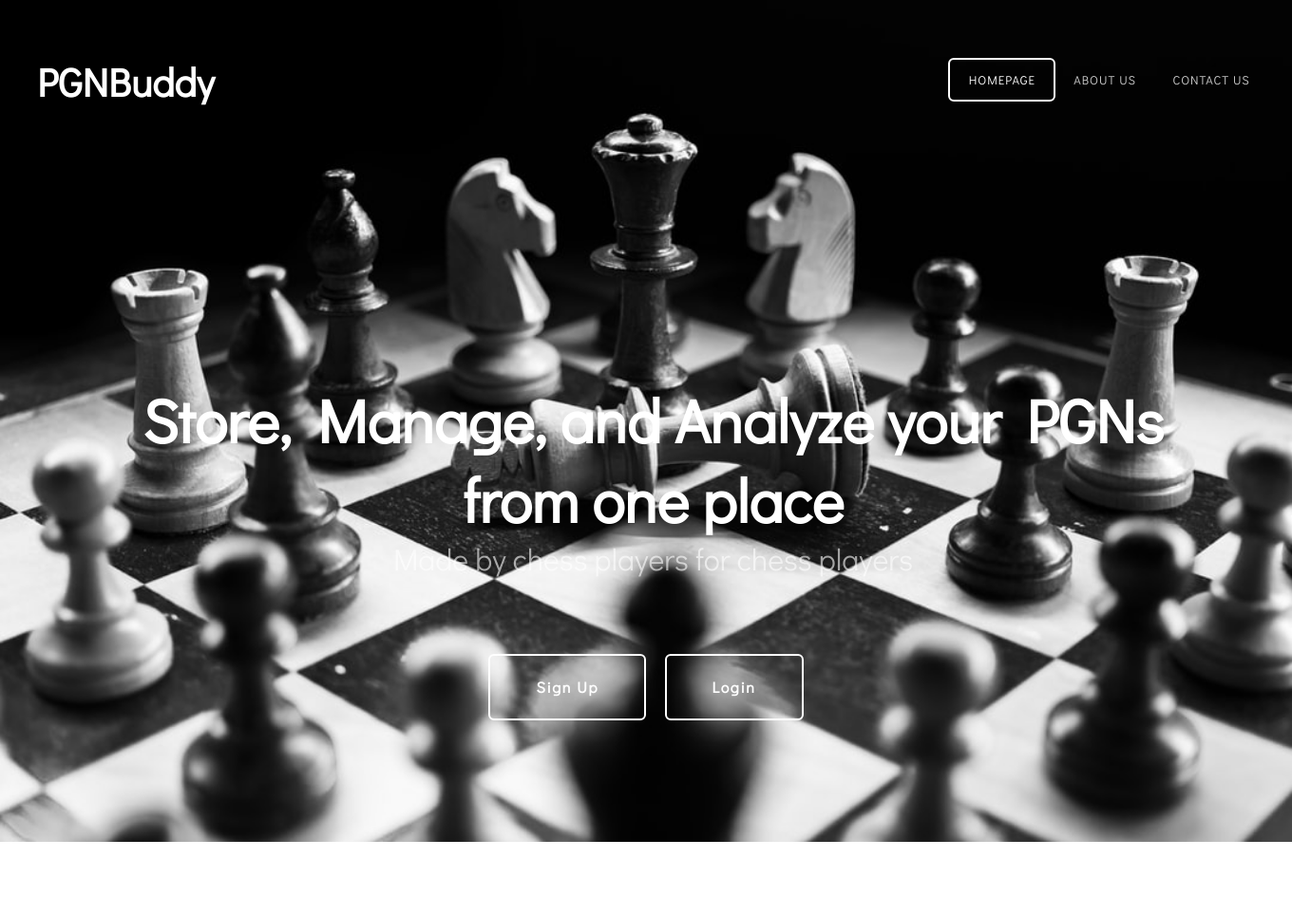
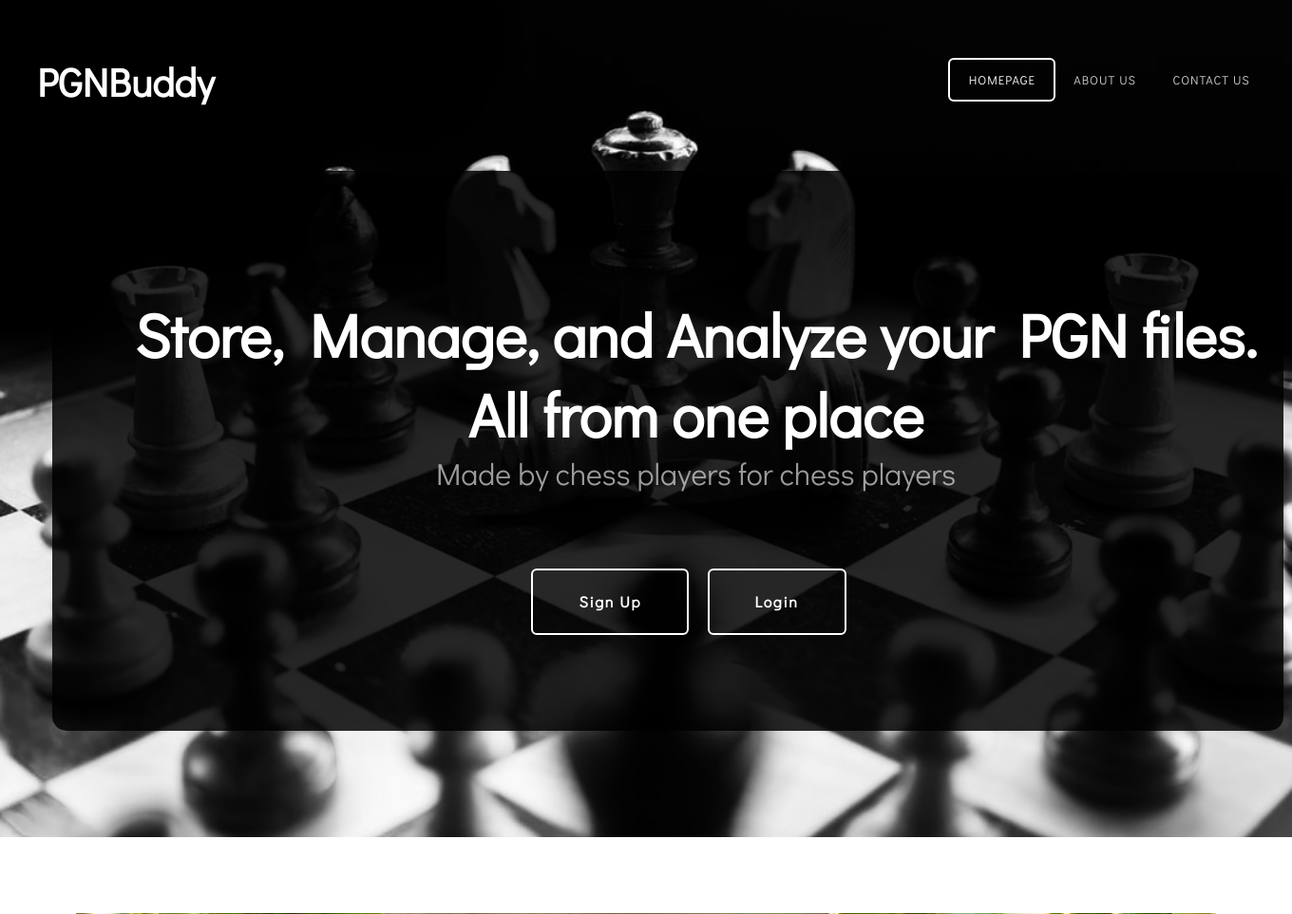
Before and after one commit to trevor-ofarrell/python-chess, a Flask app: template python-chessv2/PGNBuddy/templates/webindex.html in a window 1360 px wide. Shown: the top 963 px of the page at 95% size. Run offline with Flask 2, Linux system fonts and the light colour scheme; the template is opened without the code that fills it, so the values that code supplies are empty.

Commit message:
cleaning up the front end

```diff
--- a/python-chessv2/PGNBuddy/static/css/default.css
+++ b/python-chessv2/PGNBuddy/static/css/default.css
@@ -342,6 +342,11 @@
 		font-size: 2.7em;
 	}
 
+	.hometitle
+	{
+		margin-top: -100px;
+	}
+
 	.title .byline
 	{
 		font-size: 1.3em;
--- a/python-chessv2/PGNBuddy/templates/lichessupload.html
+++ b/python-chessv2/PGNBuddy/templates/lichessupload.html
@@ -27,7 +27,7 @@ Released   : 20140314
 <div id="header-wrapper">
 	<div id="header" class="container">
 		<div id="logo">
-			<h1><a href="#">PGNBuddy</a></h1>
+			<h1><a href="{{url_for('main.home')}}">PGNBuddy</a></h1>
 		</div>
 		<div id="menu">
 			<ul>
--- a/python-chessv2/PGNBuddy/templates/user_dashboard.html
+++ b/python-chessv2/PGNBuddy/templates/user_dashboard.html
@@ -27,7 +27,7 @@ Released   : 20140314
 <div id="header-wrapper">
 	<div id="header" class="container">
 		<div id="logo">
-			<h1><a href="#">PGNBuddy</a></h1>
+			<h1><a href="{{url_for('main.home')}}">PGNBuddy</a></h1>
 		</div>
 		<div id="menu">
 			<ul>
--- a/python-chessv2/PGNBuddy/templates/webindex.html
+++ b/python-chessv2/PGNBuddy/templates/webindex.html
@@ -18,7 +18,7 @@ Released   : 20140314
 <meta name="description" content="" />
 <link href="http://fonts.googleapis.com/css?family=Didact+Gothic" rel="stylesheet" />
 <link href="static/css/default.css" rel="stylesheet" type="text/css" media="all" />
-<link href="ststic/css/fonts.css" rel="stylesheet" type="text/css" media="all" />
+<link href="static/css/fonts.css" rel="stylesheet" type="text/css" media="all" />
 
 <!--[if IE 6]><link href="default_ie6.css" rel="stylesheet" type="text/css" /><![endif]-->
 
@@ -37,15 +37,17 @@ Released   : 20140314
 			</ul>
 		</div>
 	</div>
+	<div class="titlebox-dash">
 		<div id="banner" class="container">
 			<div class="title">
-			<h2>Store, Manage, and Analyze your PGNs from one place</h2>
+				<h2 class="hometitle">Store, Manage, and Analyze your PGN files. All from one place</h2>
 				<span class="byline">Made by chess players for chess players</span>
 			</div>
 				<ul class="actions">
 					<li><a href="{{ url_for('auth.signup') }}" class="button">Sign Up</a></li>
 					<li><a href="{{ url_for('auth.login') }}" class="button">Login</a></li>
 				</ul>
+		</div>
 	</div>
 	<div>
 		{% block content %}
```
Also changed, not shown: python-chessv2/PGNBuddy/templates/dashboard.html (+8 -3 lines). Lines whose indentation alone changed are shown as unchanged.
